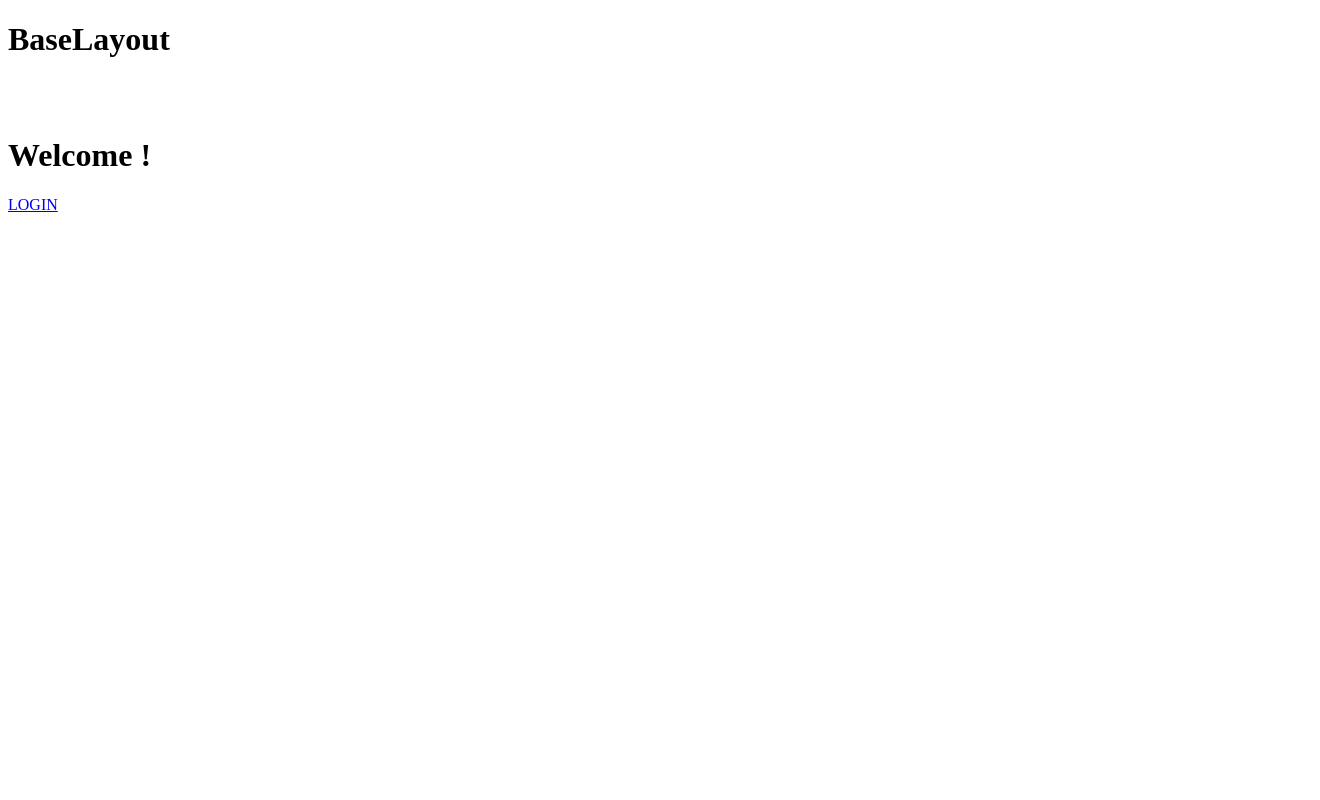
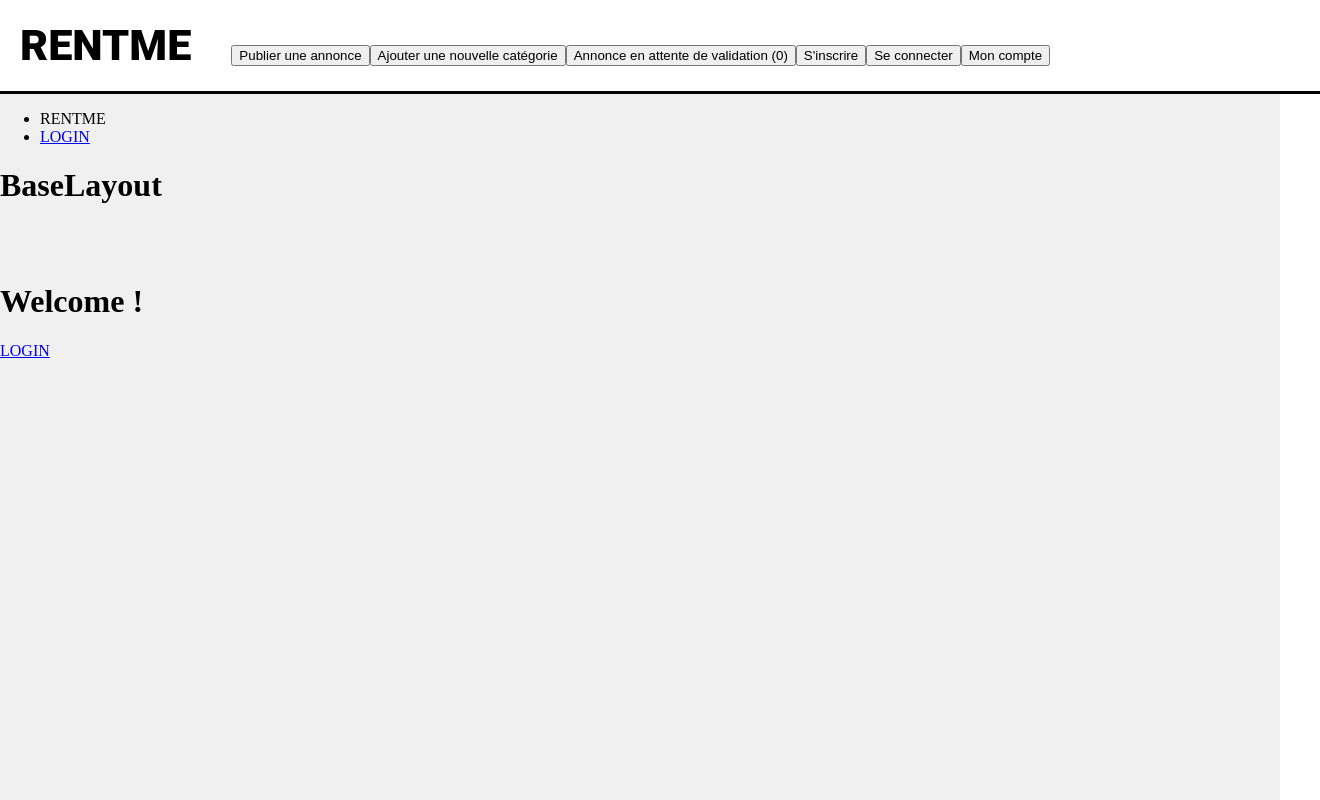
Before and after one commit to johan1412/rentme-front, a Vue app: page / in a window 1280 px wide. Shown: the whole page, 1320 px wide, since content can reach past the window. Built offline with nearby package versions, Linux system fonts and the light colour scheme.

Commit message:
add header

```diff
--- a/src/App.vue
+++ b/src/App.vue
@@ -1,17 +1,31 @@
 <template>
-   <router-view />
+    <div id="app">
+        <Header />
+        <Navbar />
+        <router-view />
+    </div>
 </template>
 
 <script>
+import Navbar from './components/layouts/Navbar.vue';
+import Header from './components/layouts/Header.vue';
 
 export default {
   name: "App",
   components: {
-
+    Navbar,
+    Header,
   },
 };
 </script>
 
 <style>
-
+    body {
+        margin: 0px;
+    }
+    #app {
+        background-color: #F0F0F0;
+        height: 100vh;
+        margin: 0px;
+    }
 </style>
--- /dev/null
+++ b/src/components/layouts/Header.vue
@@ -0,0 +1,47 @@
+<template>
+    <div class="header">
+        <div class="header-title">RENTME</div>
+        <ul>
+            <li class="header-item"><router-link to="/login"><button>Publier une annonce</button></router-link></li>
+            <li class="header-item"><router-link to="/login"><button>Ajouter une nouvelle catégorie</button></router-link></li>
+            <li class="header-item"><router-link to="/login"><button>Annonce en attente de validation (0)</button></router-link></li>
+            <li class="header-item"><router-link to="/login"><button>S'inscrire</button></router-link></li>
+            <li class="header-item"><router-link to="/login"><button>Se connecter</button></router-link></li>
+            <li class="header-item"><router-link to="/login"><button>Mon compte</button></router-link></li>
+        </ul>
+    </div>
+</template>
+
+<script>
+
+export default {
+  name: "Header",
+  components: {
+
+  },
+};
+</script>
+
+<style scoped>
+    .header {
+        background-color: #ffffff;
+        width: 100%;
+        padding: 20px;
+        border-bottom: 3px solid #000000;
+    }
+    .header ul {
+        list-style: none;
+        display: inline;
+        text-align: right;
+    }
+    .header-title {
+        font-family: 'Roboto';
+        font-size: 270%;
+        font-weight: 900;
+        display: inline;
+        text-align: left;
+    }
+    .header-item {
+        display: inline;
+    }
+</style>
--- /dev/null
+++ b/src/components/layouts/Navbar.vue
@@ -0,0 +1,18 @@
+<template>
+    <div>
+        <ul>
+            <li class="">RENTME</li>
+            <li><router-link to="/login">LOGIN</router-link></li>
+        </ul>
+    </div>
+</template>
+
+<script>
+
+export default {
+  name: "Navbar",
+  components: {
+
+  },
+};
+</script>
```
